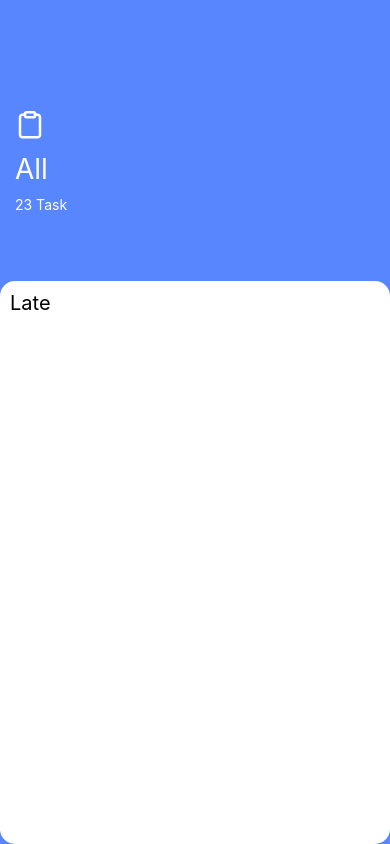
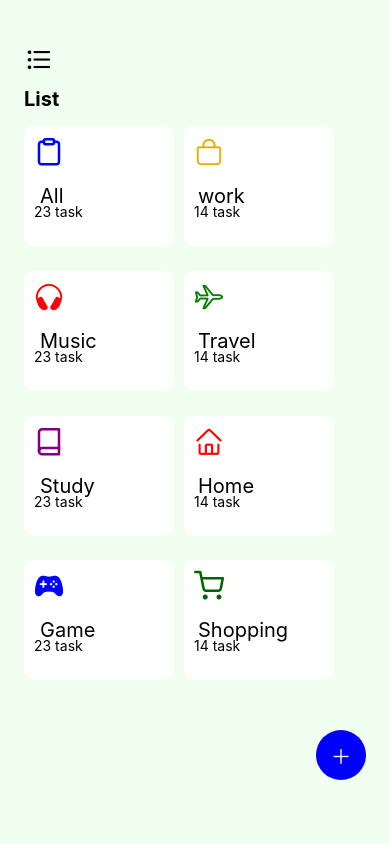
Before and after one commit to abhay9656/Todo_list, a React Native app: screen / in a window 390 px wide. Built offline with nearby package versions, Linux system fonts and the light colour scheme.

Commit message:
Update list component with new icons and styles

```diff
--- a/App.jsx
+++ b/App.jsx
@@ -6,8 +6,8 @@ import All from './component/All'
 export default function App() {
   return (
   <>
-  <All/>
-  {/* <List/> */}
+  {/* <All/> */}
+ <List/>
   </>
   );
 }
```
